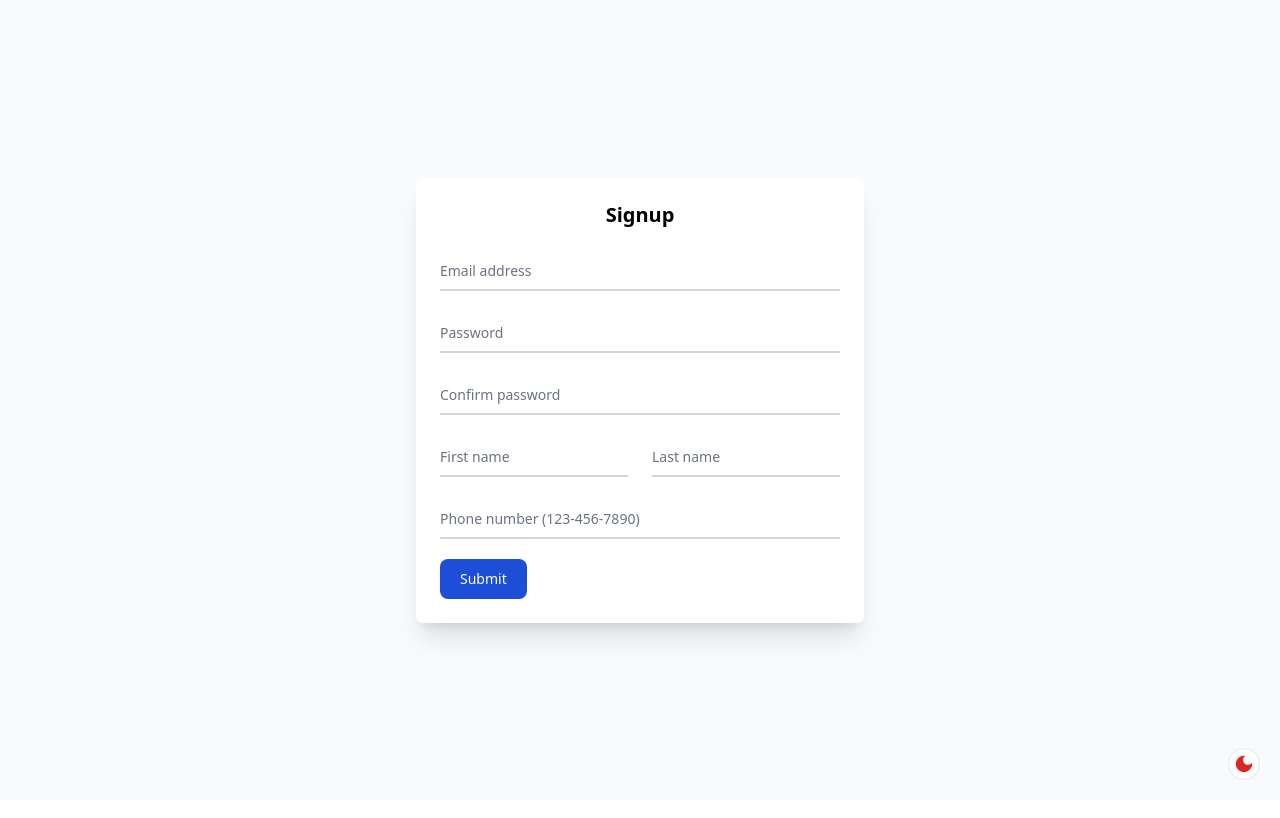
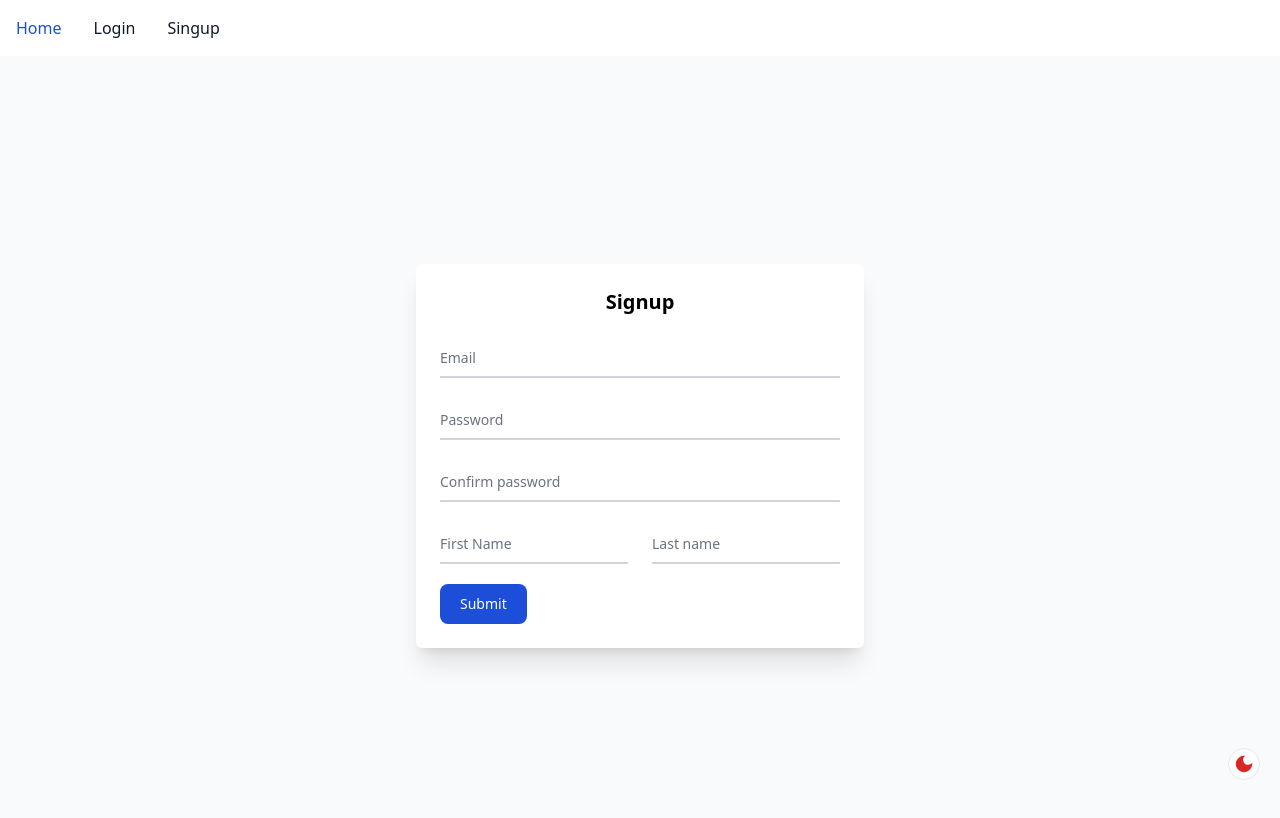
Before and after one commit to mahmoudramy84/edu-house, a Next.js app in the folder frontend/: page /auth/login in a window 1280 px wide. Shown: the top 818 px of the page. Built offline with nearby package versions, Linux system fonts and the light colour scheme.

Commit message:
add auth form using react hook form and zod

```diff
--- a/frontend/package.json
+++ b/frontend/package.json
@@ -9,12 +9,15 @@
     "lint": "next lint"
   },
   "dependencies": {
+    "@hookform/resolvers": "^3.9.0",
     "next": "14.2.13",
     "next-auth": "^4.24.8",
     "next-themes": "^0.3.0",
     "react": "^18",
     "react-dom": "^18",
-    "react-icons": "^5.3.0"
+    "react-hook-form": "^7.53.0",
+    "react-icons": "^5.3.0",
+    "zod": "^3.23.8"
   },
   "devDependencies": {
     "@types/node": "^20",
--- /dev/null
+++ b/frontend/src/app/api/auth/[...nextauth]/lib/nextAuth.ts
@@ -0,0 +1,30 @@
+import { AuthOptions } from "next-auth";
+import CredentialsProvider from "next-auth/providers/credentials";
+
+export const authOptions: AuthOptions = {
+  providers: [
+    CredentialsProvider({
+      name: "Credentials",
+
+      credentials: {
+        username: { label: "Username", type: "text", placeholder: "Ahmed" },
+        password: { label: "Password", type: "password" },
+      },
+      async authorize(credentials, req) {
+        const res = await fetch("/your/endpoint", {
+          method: "POST",
+          body: JSON.stringify(credentials),
+          headers: { "Content-Type": "application/json" },
+        });
+        const user = await res.json();
+
+        // If no error and we have user data, return it
+        if (res.ok && user) {
+          return user;
+        }
+        // Return null if user data could not be retrieved
+        return null;
+      },
+    }),
+  ],
+};
--- a/frontend/src/app/layout.tsx
+++ b/frontend/src/app/layout.tsx
@@ -17,7 +17,7 @@ export default function RootLayout({
     <html lang="en">
       <body className="">
         <Providers attribute="class" defaultTheme="system">
-          {/* <Navbar /> */}
+          <Navbar />
           <ThemeSwitcher />
           {children}
         </Providers>
--- a/frontend/src/components/auth/AuthForm.tsx
+++ b/frontend/src/components/auth/AuthForm.tsx
@@ -1,106 +1,109 @@
+"use client";
+import { zodResolver } from "@hookform/resolvers/zod";
 import React from "react";
+import { SubmitHandler, useForm } from "react-hook-form";
+import { z } from "zod";
+import { InputField } from "../common";
 
 const AuthForm = () => {
+  const authFormSchema = z
+    .object({
+      first_name: z.string().min(1, { message: "First Name is required" }),
+      last_name: z.string().min(1, { message: "Last Name is required" }),
+      email: z
+        .string()
+        .min(1, { message: "Email is required " })
+        .email({ message: "Not a valid email" }),
+      password: z
+        .string()
+        .min(8, { message: "Password must be at least 8 characters" })
+        .regex(
+          /^(?=.*[a-z])(?=.*[A-Z])(?=.*\d)(?=.*[@$!%*?&])[A-Za-z\d@$!%*?&]{8,}$/
+        ),
+      confirm_password: z.string(),
+    })
+    .refine((data) => data.password === data.confirm_password, {
+      message: "Passwords do not match",
+      path: ["confirm_password"],
+    });
+
+  type TAuthForm = z.infer<typeof authFormSchema>;
+  const {
+    register,
+    handleSubmit,
+    reset,
+    formState: { errors },
+  } = useForm<TAuthForm>({
+    resolver: zodResolver(authFormSchema),
+    mode: "onChange",
+  });
+
+  const onSubmit: SubmitHandler<TAuthForm> = ({
+    first_name,
+    last_name,
+    email,
+    password,
+  }) => {
+    const user = {
+      first_name,
+      last_name,
+      email,
+      password,
+    };
+    console.log(user);
+    reset();
+  };
+
   return (
-    <form className="max-w-md mx-auto bg-white dark:bg-gray-800 shadow-xl dark:shadow-gray-800 rounded-md p-6">
+    <form
+      className="max-w-md mx-auto bg-white dark:bg-gray-800 shadow-xl dark:shadow-gray-800 rounded-md p-6"
+      onSubmit={handleSubmit(onSubmit)}
+    >
       <h1 className="text-center text-black dark:text-white font-bold text-xl mb-5">
         Signup
       </h1>
-      <div className="relative z-0 w-full mb-5 group">
-        <input
-          type="email"
-          name="email"
-          id="email"
-          className="block py-2.5 px-0 w-full text-sm text-gray-900 bg-transparent border-0 border-b-2 border-gray-300 appearance-none dark:text-white dark:border-gray-600 dark:focus:border-blue-500 focus:outline-none focus:ring-0 focus:border-blue-600 peer"
-          placeholder=" "
+      <InputField
+        type="email"
+        id="email"
+        register={register("email")}
+        errors={errors.email?.message}
+        label="Email"
+      />
+
+      <InputField
+        type="password"
+        id="password"
+        register={register("password")}
+        errors={errors.password?.message}
+        label="Password"
+      />
+
+      <InputField
+        type="password"
+        id="confirm_password"
+        register={register("confirm_password")}
+        label={"Confirm password"}
+        errors={errors.confirm_password?.message}
+      />
+
+      <div className="grid md:grid-cols-2 md:gap-6">
+        <InputField
+          type="text"
+          id="first_name"
+          register={register("first_name")}
+          errors={errors.first_name?.message}
+          label={"First Name"}
         />
-        <label
-          htmlFor="email"
-          className="peer-focus:font-medium absolute text-sm text-gray-500 dark:text-gray-400 duration-300 transform -translate-y-6 scale-75 top-3 -z-10 origin-[0] peer-focus:start-0 rtl:peer-focus:translate-x-1/4 rtl:peer-focus:left-auto peer-focus:text-blue-600 peer-focus:dark:text-blue-500 peer-placeholder-shown:scale-100 peer-placeholder-shown:translate-y-0 peer-focus:scale-75 peer-focus:-translate-y-5"
-        >
-          Email address
-        </label>
+
+        <InputField
+          type="text"
+          id="last_name"
+          register={register("last_name")}
+          label={" Last name"}
+          errors={errors.last_name?.message}
+        />
       </div>
-      <div className="relative z-0 w-full mb-5 group">
-        <input
-          type="password"
-          name="password"
-          id="password"
-          className="block py-2.5 px-0 w-full text-sm text-gray-900 bg-transparent border-0 border-b-2 border-gray-300 appearance-none dark:text-white dark:border-gray-600 dark:focus:border-blue-500 focus:outline-none focus:ring-0 focus:border-blue-600 peer"
-          placeholder=" "
-        />
-        <label
-          htmlFor="password"
-          className="peer-focus:font-medium absolute text-sm text-gray-500 dark:text-gray-400 duration-300 transform -translate-y-6 scale-75 top-3 -z-10 origin-[0] peer-focus:start-0 rtl:peer-focus:translate-x-1/4 peer-focus:text-blue-600 peer-focus:dark:text-blue-500 peer-placeholder-shown:scale-100 peer-placeholder-shown:translate-y-0 peer-focus:scale-75 peer-focus:-translate-y-5"
-        >
-          Password
-        </label>
-      </div>
-      <div className="relative z-0 w-full mb-5 group">
-        <input
-          type="password"
-          name="repeat_password"
-          id="repeat_password"
-          className="block py-2.5 px-0 w-full text-sm text-gray-900 bg-transparent border-0 border-b-2 border-gray-300 appearance-none dark:text-white dark:border-gray-600 dark:focus:border-blue-500 focus:outline-none focus:ring-0 focus:border-blue-600 peer"
-          placeholder=" "
-        />
-        <label
-          htmlFor="repeat_password"
-          className="peer-focus:font-medium absolute text-sm text-gray-500 dark:text-gray-400 duration-300 transform -translate-y-6 scale-75 top-3 -z-10 origin-[0] peer-focus:start-0 rtl:peer-focus:translate-x-1/4 peer-focus:text-blue-600 peer-focus:dark:text-blue-500 peer-placeholder-shown:scale-100 peer-placeholder-shown:translate-y-0 peer-focus:scale-75 peer-focus:-translate-y-5"
-        >
-          Confirm password
-        </label>
-      </div>
-      <div className="grid md:grid-cols-2 md:gap-6">
-        <div className="relative z-0 w-full mb-5 group">
-          <input
-            type="text"
-            name="first_name"
-            id="first_name"
-            className="block py-2.5 px-0 w-full text-sm text-gray-900 bg-transparent border-0 border-b-2 border-gray-300 appearance-none dark:text-white dark:border-gray-600 dark:focus:border-blue-500 focus:outline-none focus:ring-0 focus:border-blue-600 peer"
-            placeholder=" "
-          />
-          <label
-            htmlFor="first_name"
-            className="peer-focus:font-medium absolute text-sm text-gray-500 dark:text-gray-400 duration-300 transform -translate-y-6 scale-75 top-3 -z-10 origin-[0] peer-focus:start-0 rtl:peer-focus:translate-x-1/4 peer-focus:text-blue-600 peer-focus:dark:text-blue-500 peer-placeholder-shown:scale-100 peer-placeholder-shown:translate-y-0 peer-focus:scale-75 peer-focus:-translate-y-5"
-          >
-            First name
-          </label>
-        </div>
-        <div className="relative z-0 w-full mb-5 group">
-          <input
-            type="text"
-            name="last_name"
-            id="last_name"
-            className="block py-2.5 px-0 w-full text-sm text-gray-900 bg-transparent border-0 border-b-2 border-gray-300 appearance-none dark:text-white dark:border-gray-600 dark:focus:border-blue-500 focus:outline-none focus:ring-0 focus:border-blue-600 peer"
-            placeholder=" "
-          />
-          <label
-            htmlFor="last_name"
-            className="peer-focus:font-medium absolute text-sm text-gray-500 dark:text-gray-400 duration-300 transform -translate-y-6 scale-75 top-3 -z-10 origin-[0] peer-focus:start-0 rtl:peer-focus:translate-x-1/4 peer-focus:text-blue-600 peer-focus:dark:text-blue-500 peer-placeholder-shown:scale-100 peer-placeholder-shown:translate-y-0 peer-focus:scale-75 peer-focus:-translate-y-5"
-          >
-            Last name
-          </label>
-        </div>
-      </div>
-      <div className="grid md:grid-cols-1">
-        <div className="relative z-0 w-full mb-5 group">
-          <input
-            type="tel"
-            pattern="[0-9]{3}-[0-9]{3}-[0-9]{4}"
-            name="phone"
-            id="phone"
-            className="block py-2.5 px-0 w-full text-sm text-gray-900 bg-transparent border-0 border-b-2 border-gray-300 appearance-none dark:text-white dark:border-gray-600 dark:focus:border-blue-500 focus:outline-none focus:ring-0 focus:border-blue-600 peer"
-            placeholder=" "
-          />
-          <label
-            htmlFor="phone"
-            className="peer-focus:font-medium absolute text-sm text-gray-500 dark:text-gray-400 duration-300 transform -translate-y-6 scale-75 top-3 -z-10 origin-[0] peer-focus:start-0 rtl:peer-focus:translate-x-1/4 peer-focus:text-blue-600 peer-focus:dark:text-blue-500 peer-placeholder-shown:scale-100 peer-placeholder-shown:translate-y-0 peer-focus:scale-75 peer-focus:-translate-y-6"
-          >
-            Phone number (123-456-7890)
-          </label>
-        </div>
-      </div>
+
       <button
         type="submit"
         className="text-white bg-blue-700 hover:bg-blue-800 focus:outline-none  font-medium rounded-lg text-sm w-full sm:w-auto px-5 py-2.5 text-center dark:bg-blue-600 dark:hover:bg-blue-700"
--- /dev/null
+++ b/frontend/src/components/common/InputField.tsx
@@ -0,0 +1,33 @@
+import React from "react";
+import { UseFormRegisterReturn } from "react-hook-form";
+
+type TInputProps = {
+  type: string;
+  id: string;
+  label: string;
+  register: UseFormRegisterReturn<string>;
+  errors?: string;
+};
+
+const InputField = ({ type, id, label, register, errors }: TInputProps) => {
+  return (
+    <div className="relative z-0 w-full mb-5 group">
+      <input
+        type={type}
+        id={id}
+        className="block py-2.5 px-0 w-full text-sm text-gray-900 bg-transparent border-0 border-b-2 border-gray-300 appearance-none dark:text-white dark:border-gray-600 dark:focus:border-blue-500 focus:outline-none focus:ring-0 focus:border-blue-600 peer"
+        placeholder=" "
+        {...register}
+      />
+      <label
+        htmlFor={id}
+        className="peer-focus:font-medium absolute text-sm text-gray-500 dark:text-gray-400 duration-300 transform -translate-y-6 scale-75 top-3 -z-10 origin-[0] peer-focus:start-0 rtl:peer-focus:translate-x-1/4 rtl:peer-focus:left-auto peer-focus:text-blue-600 peer-focus:dark:text-blue-500 peer-placeholder-shown:scale-100 peer-placeholder-shown:translate-y-0 peer-focus:scale-75 peer-focus:-translate-y-5"
+      >
+        {label}
+      </label>
+      <p className="text-[10px] text-red-600">{errors}</p>
+    </div>
+  );
+};
+
+export default InputField;
--- a/frontend/src/components/common/index.ts
+++ b/frontend/src/components/common/index.ts
@@ -1,4 +1,5 @@
 import Navbar from "./Navbar";
 import ThemeSwitcher from "./ThemeSwitcher";
+import InputField from "./InputField";
 
-export { Navbar, ThemeSwitcher };
+export { Navbar, ThemeSwitcher, InputField };
```
Also changed, not shown: 2 other files (tests, documents, lock files or other folders).
